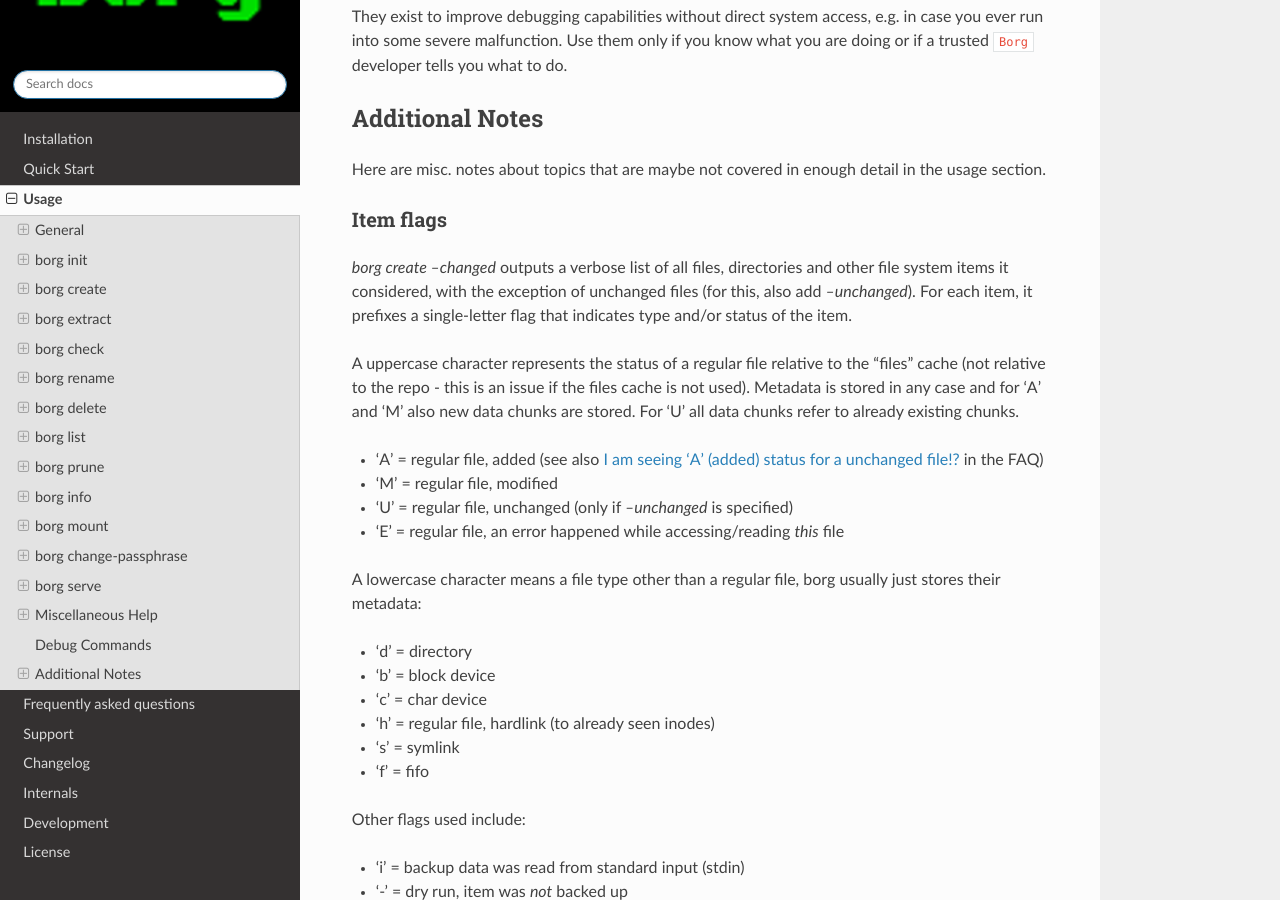
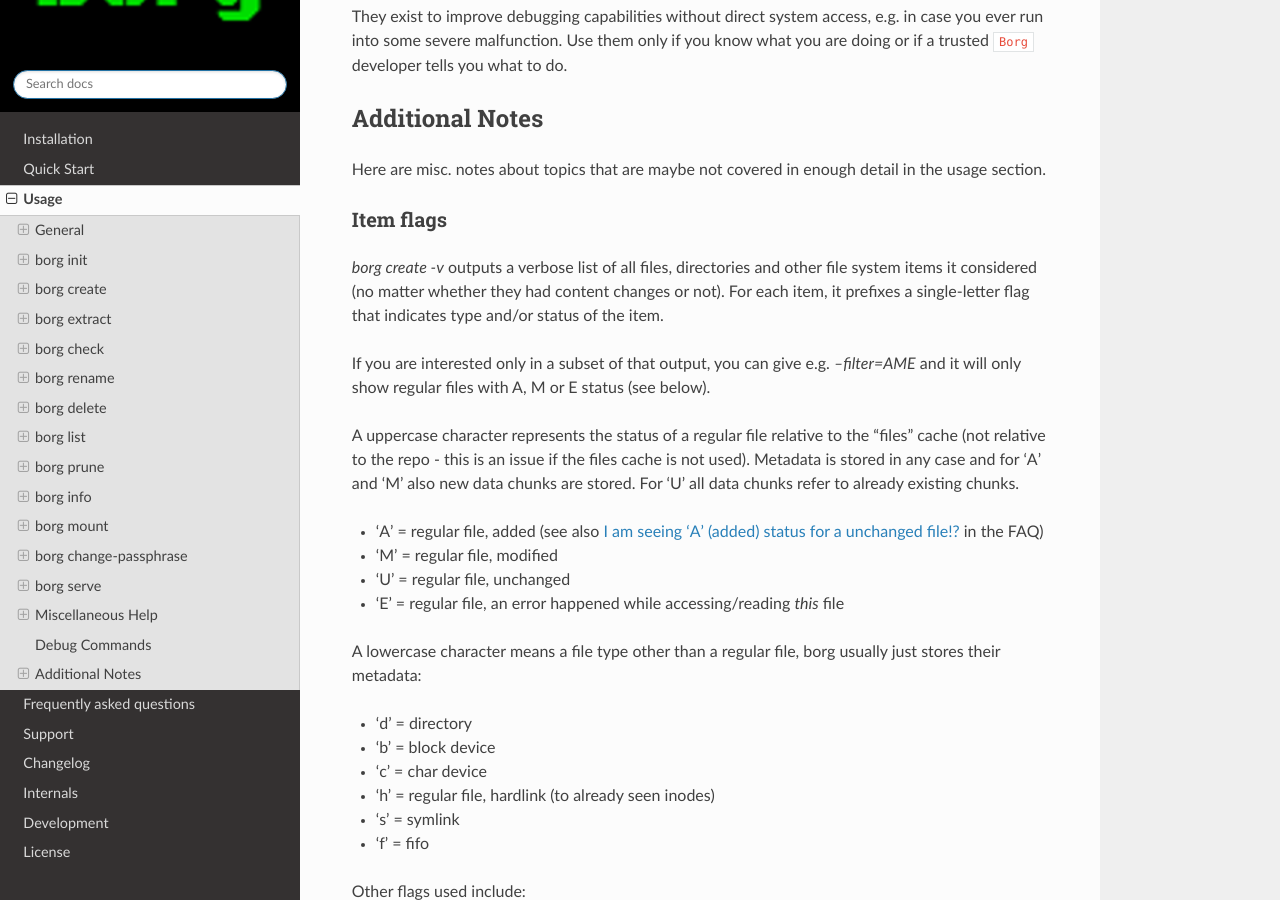
Before and after one commit to borgbackup/borg, a Sphinx documentation site: the page built from docs/usage.rst, in a window 1280 px wide and 900 px high, scrolled down 17094 px. Built offline with Sphinx 7.4.7 and the Read the Docs theme 2.0.0, drawn with Linux system fonts in a browser that asks for light colours; the version number could not be read and is left out.

Commit message:
add a --filter option replacing --changed/--unchanged
the problem here was that we do not just have changed and unchanged items,
but also a lot of items besides regular files which we just back up "as is" without
determining whether they are changed or not. thus, we can't support changed/unchanged
in a way users would expect them to work.

the A/M/U status only applies to the data content of regular files (compared to the index).
for all items, we ALWAYS save the metadata, there is no changed / not changed detection there.

thus, I replaced this with a --filter option where you can just specify which
status chars you want to see listed in the output.

E.g. --filter AM will only show regular files with A(dded) or M(odified) state, but nothing else.
Not giving --filter defaults to showing all items no matter what status they have.

Output is emitted via logger at info level, so it won't show up except if the logger is at that level.

```diff
--- a/docs/usage.rst
+++ b/docs/usage.rst
@@ -429,10 +429,14 @@ Here are misc. notes about topics that are maybe not covered in enough detail in
 Item flags
 ~~~~~~~~~~
 
-`borg create --changed` outputs a verbose list of all files, directories and other
-file system items it considered, with the exception of unchanged files
-(for this, also add `--unchanged`). For each item, it prefixes a single-letter
-flag that indicates type and/or status of the item.
+`borg create -v` outputs a verbose list of all files, directories and other
+file system items it considered (no matter whether they had content changes
+or not). For each item, it prefixes a single-letter flag that indicates type
+and/or status of the item.
+
+If you are interested only in a subset of that output, you can give e.g.
+`--filter=AME` and it will only show regular files with A, M or E status (see
+below).
 
 A uppercase character represents the status of a regular file relative to the
 "files" cache (not relative to the repo - this is an issue if the files cache
@@ -441,7 +445,7 @@ chunks are stored. For 'U' all data chunks refer to already existing chunks.
 
 - 'A' = regular file, added (see also :ref:`a_status_oddity` in the FAQ)
 - 'M' = regular file, modified
-- 'U' = regular file, unchanged (only if `--unchanged` is specified)
+- 'U' = regular file, unchanged
 - 'E' = regular file, an error happened while accessing/reading *this* file
 
 A lowercase character means a file type other than a regular file,
```
Also changed, not shown: 2 other files.
